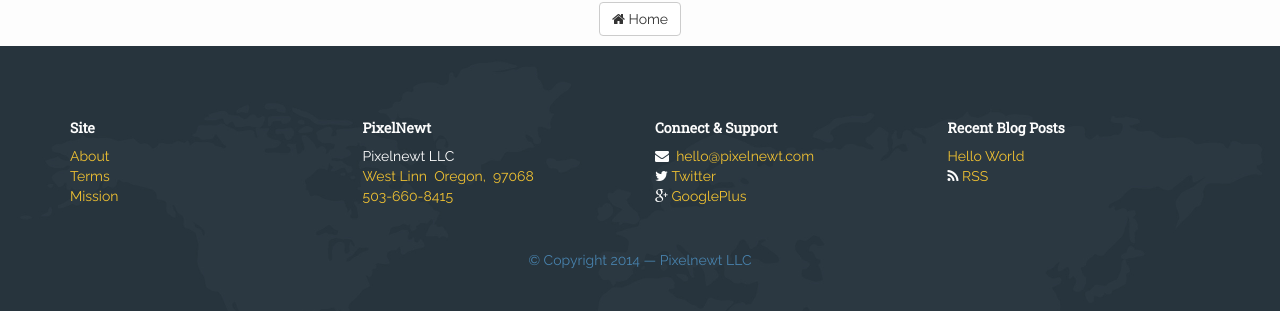
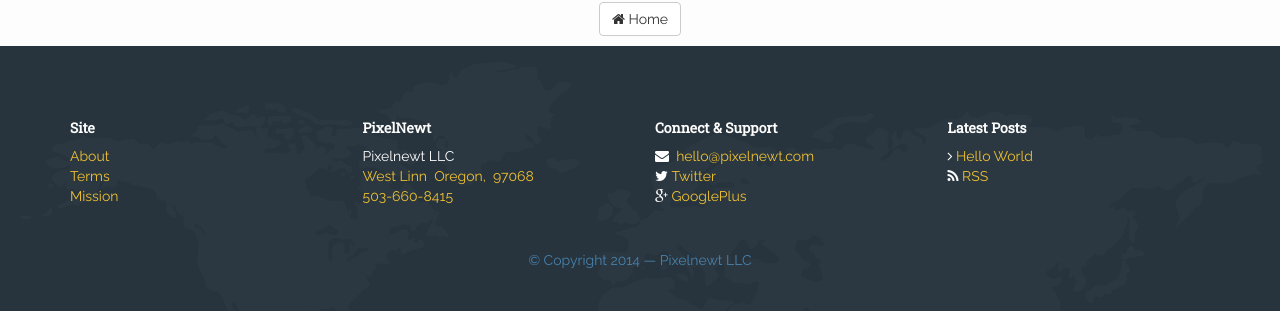
Before and after one commit to PixelNewt/pixelnewt.github.io, a Jekyll site: the page built from alt.html, in a window 1280 px wide. Shown: the part 365-676 px from the top of the page. Built offline with Jekyll 4.4.1, drawn with Linux system fonts in a browser that asks for light colours.

Commit message:
Footer update.

```diff
--- a/_includes/footer.html
+++ b/_includes/footer.html
@@ -64,12 +64,12 @@
       </div><!-- /#footer-social-links -->
 
       <div class="col-md-3 col-lg-3" id="footer-blog-links">
-        <h5>Recent Blog Posts</h5>
+        <h5>Latest Posts</h5>
 
         <ul class="list-unstyled">
           {% for post in site.posts %}
           {% if post.status != 'draft' %}
-          <li><a href="{{ post.url }}">{{ post.title }}</a></li>
+          <li><i class="fa fa-angle-right"></i>&nbsp;<a href="{{ post.url }}">{{ post.title }}</a></li>
           {% endif %}
           {% endfor %}
           <li><i class="fa fa-rss"></i>&nbsp;<a href="/rss.xml">RSS</a></li>
```
